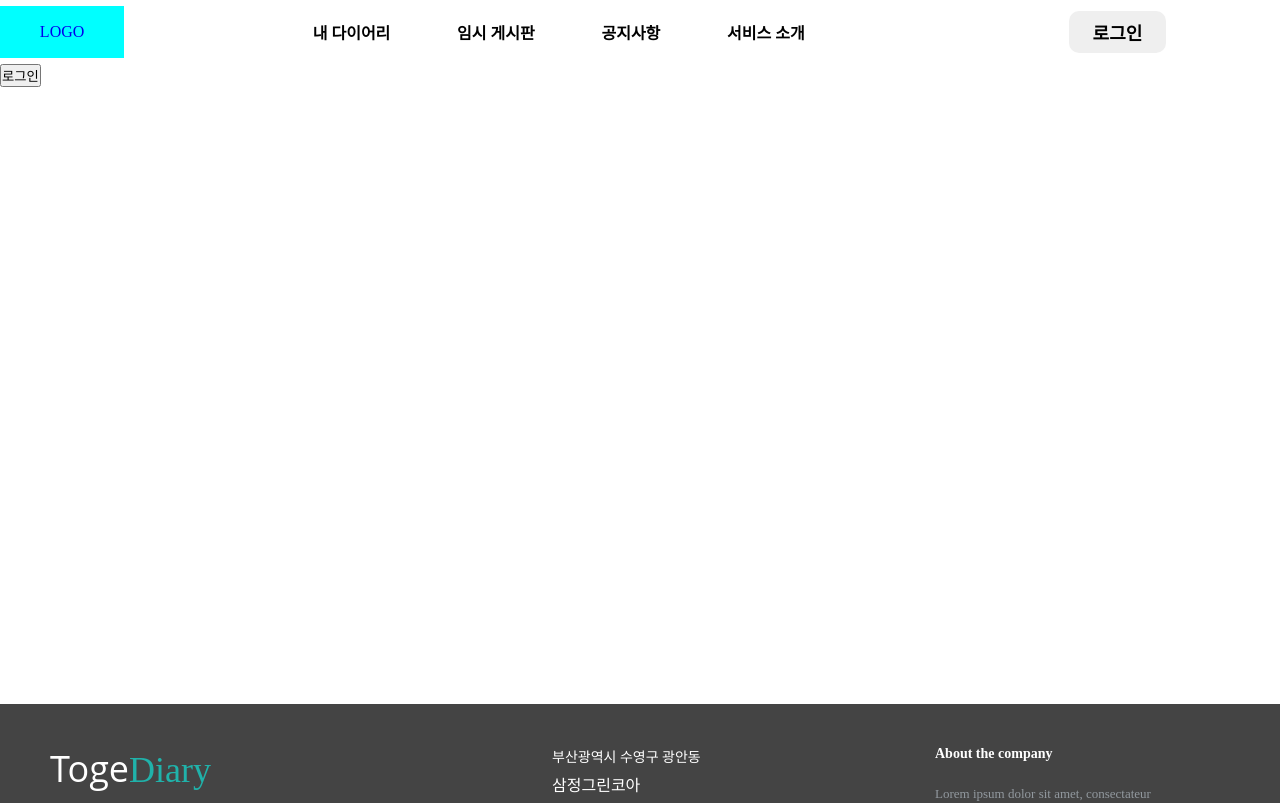
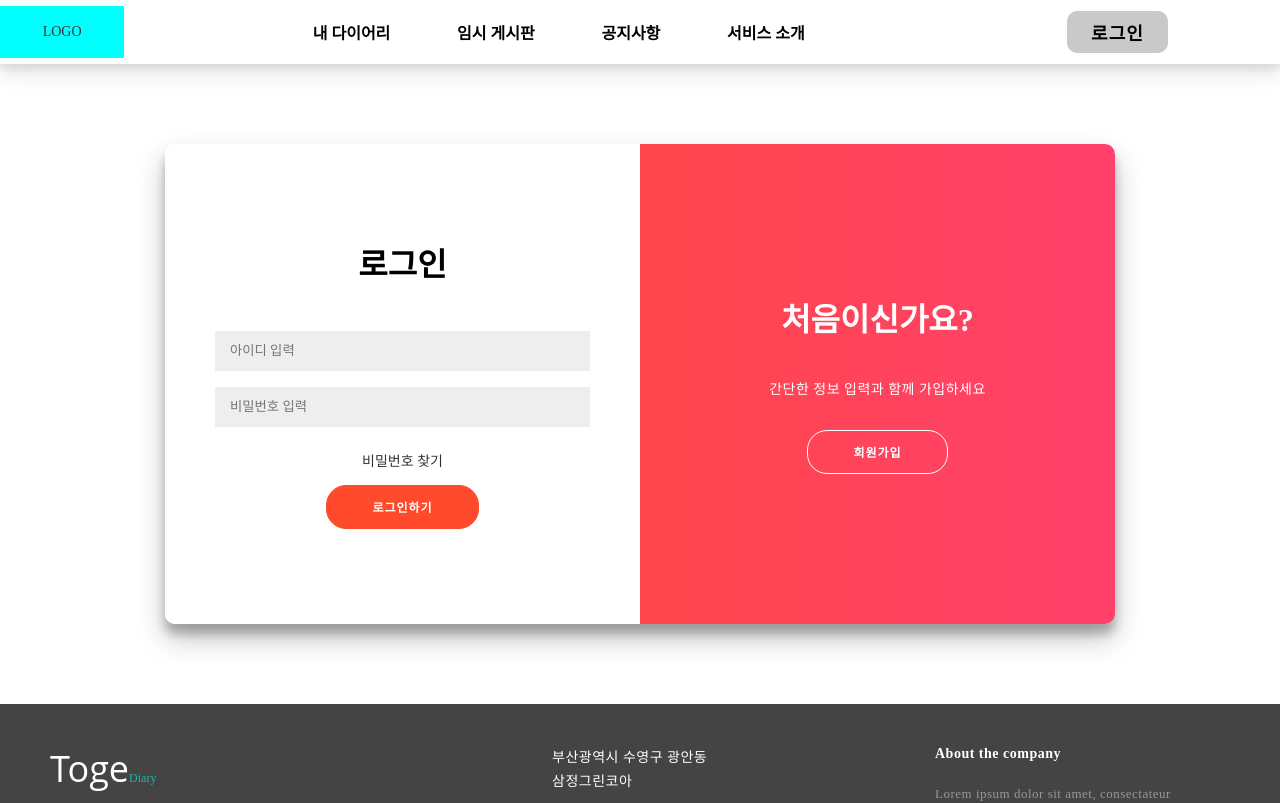
Before and after one commit to wndudwns0028/diaryToy, a Next.js app: page /login in a window 1280 px wide. Shown: the top 803 px of the page. Built offline with nearby package versions, Linux system fonts and the light colour scheme; no server answers; a web font is replaced by a local one.

Commit message:
login form 추가

```diff
--- a/app/api/auth/[...nextauth]/route.ts
+++ b/app/api/auth/[...nextauth]/route.ts
@@ -1,3 +1,5 @@
+import { connectDB } from "@/util/database";
+import { MongoDBAdapter } from "@next-auth/mongodb-adapter";
 import NextAuth from "next-auth";
 import KakaoProvider from "next-auth/providers/kakao";
 
@@ -8,6 +10,8 @@ const handler = NextAuth({
       clientSecret: process.env.KAKAO_CLIENT_SECRET || "",
     }),
   ],
+  secret: "root1234",
+  adapter: MongoDBAdapter(connectDB as any),
 });
 
 export { handler as GET, handler as POST };
--- a/app/components/auth/LoginBtn.module.scss
+++ b/app/components/auth/LoginBtn.module.scss
@@ -8,6 +8,7 @@
 .loginBtn {
   text-decoration: none;
   color: black;
+  background-color: rgb(201, 201, 201);
   font-size: large;
   font-weight: 600;
   border: none;
@@ -15,7 +16,7 @@
   padding: 0.5rem 1.5rem;
   border-radius: 10px;
   &:hover {
-    background-color: rgb(223, 223, 223);
+    background-color: rgb(180, 180, 180);
   }
 }
 .loginText {
--- a/app/components/auth/LoginBtn.tsx
+++ b/app/components/auth/LoginBtn.tsx
@@ -2,9 +2,11 @@
 import { signIn, signOut, useSession } from "next-auth/react";
 import Link from "next/link";
 import styles from "./LoginBtn.module.scss";
+import { useRouter } from "next/navigation";
 
 export default function LoginBtn() {
   const { data: session } = useSession();
+  const router = useRouter();
   console.log(session);
   return (
     <>
@@ -16,7 +18,10 @@ export default function LoginBtn() {
           </button>
         </div>
       ) : (
-        <button className={styles.loginBtn} onClick={() => signIn()}>
+        <button
+          className={styles.loginBtn}
+          onClick={() => router.push(`/login`)}
+        >
           로그인
         </button>
       )}
--- a/app/components/menus/Navbar.module.scss
+++ b/app/components/menus/Navbar.module.scss
@@ -4,6 +4,8 @@
   display: flex;
   justify-content: center;
   align-items: center;
+  box-shadow: rgba(0, 0, 0, 0.103) 0px 10px 20px,
+    rgba(0, 0, 0, 0.068) 0px 6px 6px;
 
   & .logoBox {
     width: 10%;
--- /dev/null
+++ b/app/login/SignBox.css
@@ -0,0 +1,205 @@
+.pageContainer {
+  display: flex;
+  justify-content: center;
+  align-items: center;
+}
+
+h1 {
+  font-weight: bold;
+  margin: 0;
+  margin-bottom: 10%;
+}
+
+h2 {
+  text-align: center;
+}
+
+p {
+  font-size: 14px;
+  font-weight: 100;
+  line-height: 20px;
+  letter-spacing: 0.5px;
+  margin: 0px 0 30px;
+}
+
+span {
+  font-size: 12px;
+}
+
+a {
+  color: #333;
+  font-size: 14px;
+  text-decoration: none;
+  margin: 15px 0;
+}
+a:hover {
+  color: rgb(0, 0, 160);
+}
+
+button {
+  border-radius: 20px;
+  border: 1px solid #ff4b2b;
+  background-color: #ff4b2b;
+  color: #ffffff;
+  font-size: 12px;
+  font-weight: bold;
+  padding: 12px 45px;
+  letter-spacing: 1px;
+  text-transform: uppercase;
+  transition: transform 80ms ease-in;
+}
+
+button:active {
+  transform: scale(0.95);
+}
+
+button:focus {
+  outline: none;
+}
+
+button.ghost {
+  background-color: transparent;
+  border-color: #ffffff;
+}
+
+form {
+  background-color: #ffffff;
+  display: flex;
+  align-items: center;
+  justify-content: center;
+  flex-direction: column;
+  padding: 0 50px;
+  height: 100%;
+  text-align: center;
+}
+
+input {
+  background-color: #eee;
+  border: none;
+  padding: 12px 15px;
+  margin: 8px 0;
+  width: 100%;
+}
+
+.container {
+  background-color: #fff;
+  border-radius: 10px;
+  box-shadow: 0 14px 28px rgba(0, 0, 0, 0.25), 0 10px 10px rgba(0, 0, 0, 0.22);
+  position: relative;
+  overflow: hidden;
+  width: 950px;
+  max-width: 100%;
+  min-height: 480px;
+}
+
+.form-container {
+  position: absolute;
+  top: 0;
+  height: 100%;
+  transition: all 0.6s ease-in-out;
+}
+
+.sign-in-container {
+  left: 0;
+  width: 50%;
+  z-index: 2;
+}
+
+.container.right-panel-active .sign-in-container {
+  transform: translateX(100%);
+}
+
+.sign-up-container {
+  left: 0;
+  width: 50%;
+  opacity: 0;
+  z-index: 1;
+}
+
+.container.right-panel-active .sign-up-container {
+  transform: translateX(100%);
+  opacity: 1;
+  z-index: 5;
+  animation: show 0.6s;
+}
+
+@keyframes show {
+  0%,
+  49.99% {
+    opacity: 0;
+    z-index: 1;
+  }
+
+  50%,
+  100% {
+    opacity: 1;
+    z-index: 5;
+  }
+}
+
+.overlay-container {
+  position: absolute;
+  top: 0;
+  left: 50%;
+  width: 50%;
+  height: 100%;
+  overflow: hidden;
+  transition: transform 0.6s ease-in-out;
+  z-index: 100;
+}
+
+.container.right-panel-active .overlay-container {
+  transform: translateX(-100%);
+}
+
+.overlay {
+  background: #ff416c;
+  background: -webkit-linear-gradient(to right, #ff4b2b, #ff416c);
+  background: linear-gradient(to right, #ff4b2b, #ff416c);
+  background-repeat: no-repeat;
+  background-size: cover;
+  background-position: 0 0;
+  color: #ffffff;
+  position: relative;
+  left: -100%;
+  height: 100%;
+  width: 200%;
+  transform: translateX(0);
+  transition: transform 0.6s ease-in-out;
+}
+
+.container.right-panel-active .overlay {
+  transform: translateX(50%);
+}
+
+.overlay-panel {
+  position: absolute;
+  display: flex;
+  align-items: center;
+  justify-content: center;
+  flex-direction: column;
+  padding: 0 40px;
+  text-align: center;
+  top: 0;
+  height: 100%;
+  width: 50%;
+  transform: translateX(0);
+  transition: transform 0.6s ease-in-out;
+}
+
+.overlay-left {
+  transform: translateX(-20%);
+}
+
+.container.right-panel-active .overlay-left {
+  transform: translateX(0);
+}
+
+.overlay-right {
+  right: 0;
+  transform: translateX(0);
+}
+
+.container.right-panel-active .overlay-right {
+  transform: translateX(20%);
+}
--- /dev/null
+++ b/app/login/SignBox.tsx
@@ -0,0 +1,68 @@
+"use client";
+
+import { useState } from "react";
+import "./SignBox.css";
+
+export default function SignBox() {
+  const [isRightPanelActive, setRightPanelActive] = useState<boolean>(false);
+
+  const handleSignUpClick = () => {
+    setRightPanelActive(true);
+  };
+
+  const handleSignInClick = () => {
+    setRightPanelActive(false);
+  };
+  return (
+    <div className="pageContainer">
+      <div
+        className={`container ${
+          isRightPanelActive ? "right-panel-active" : ""
+        }`}
+        id="container"
+      >
+        <div className="form-container sign-up-container">
+          <form action="#">
+            <h1>회원정보입력</h1>
+            <input type="text" placeholder="이름" />
+            <input type="email" placeholder="이메일" />
+            <input type="password" placeholder="비밀번호" />
+            <br />
+            <br />
+            <button>회원가입</button>
+          </form>
+        </div>
+        <div className="form-container sign-in-container">
+          <form action="#">
+            <h1>로그인</h1>
+            <input type="text" placeholder="아이디 입력" />
+            <input type="password" placeholder="비밀번호 입력" />
+            <a href="#">비밀번호 찾기</a>
+            <button>로그인하기</button>
+          </form>
+        </div>
+        <div className="overlay-container">
+          <div className="overlay">
+            <div className="overlay-panel overlay-left">
+              <h1>환영합니다!</h1>
+              <p>
+                제공하신 개인정보는 회원 관리와 인증 수단 외에 <br /> 사용되지
+                않습니다.
+              </p>
+              <button className="ghost" onClick={handleSignInClick}>
+                로그인하기
+              </button>
+            </div>
+            <div className="overlay-panel overlay-right">
+              <h1>처음이신가요?</h1>
+              <p>간단한 정보 입력과 함께 가입하세요</p>
+              <button className="ghost" onClick={handleSignUpClick}>
+                회원가입
+              </button>
+            </div>
+          </div>
+        </div>
+      </div>
+    </div>
+  );
+}
--- a/app/login/page.module.scss
+++ b/app/login/page.module.scss
@@ -1,3 +1,6 @@
 .pageContainer {
   height: 80vh;
+  display: flex;
+  justify-content: center;
+  align-items: center;
 }
--- a/app/login/page.tsx
+++ b/app/login/page.tsx
@@ -1,17 +1,12 @@
 "use client";
 
-import { signIn, signOut, useSession } from "next-auth/react";
+import SignBox from "./SignBox";
 import styles from "./page.module.scss";
 
 export default function Login() {
-  const { data: session } = useSession();
   return (
     <div className={styles.pageContainer}>
-      {session ? (
-        <button onClick={() => signOut()}>로그아웃</button>
-      ) : (
-        <button onClick={() => signIn()}>로그인</button>
-      )}
+      <SignBox />
     </div>
   );
 }
--- a/package.json
+++ b/package.json
@@ -9,6 +9,7 @@
     "lint": "next lint"
   },
   "dependencies": {
+    "@next-auth/mongodb-adapter": "^1.1.3",
     "@next/font": "^13.4.10",
     "@types/node": "20.4.2",
     "@types/react": "18.2.15",
@@ -17,6 +18,7 @@
     "eslint": "8.45.0",
     "eslint-config-next": "13.4.10",
     "framer-motion": "^10.13.0",
+    "mongodb": "^5.7.0",
     "next": "13.4.10",
     "next-auth": "^4.22.3",
     "react": "18.2.0",
```
Also changed, not shown: util/database.ts (added, +24 -0 lines), 1 other file (tests, documents, lock files or other folders).
